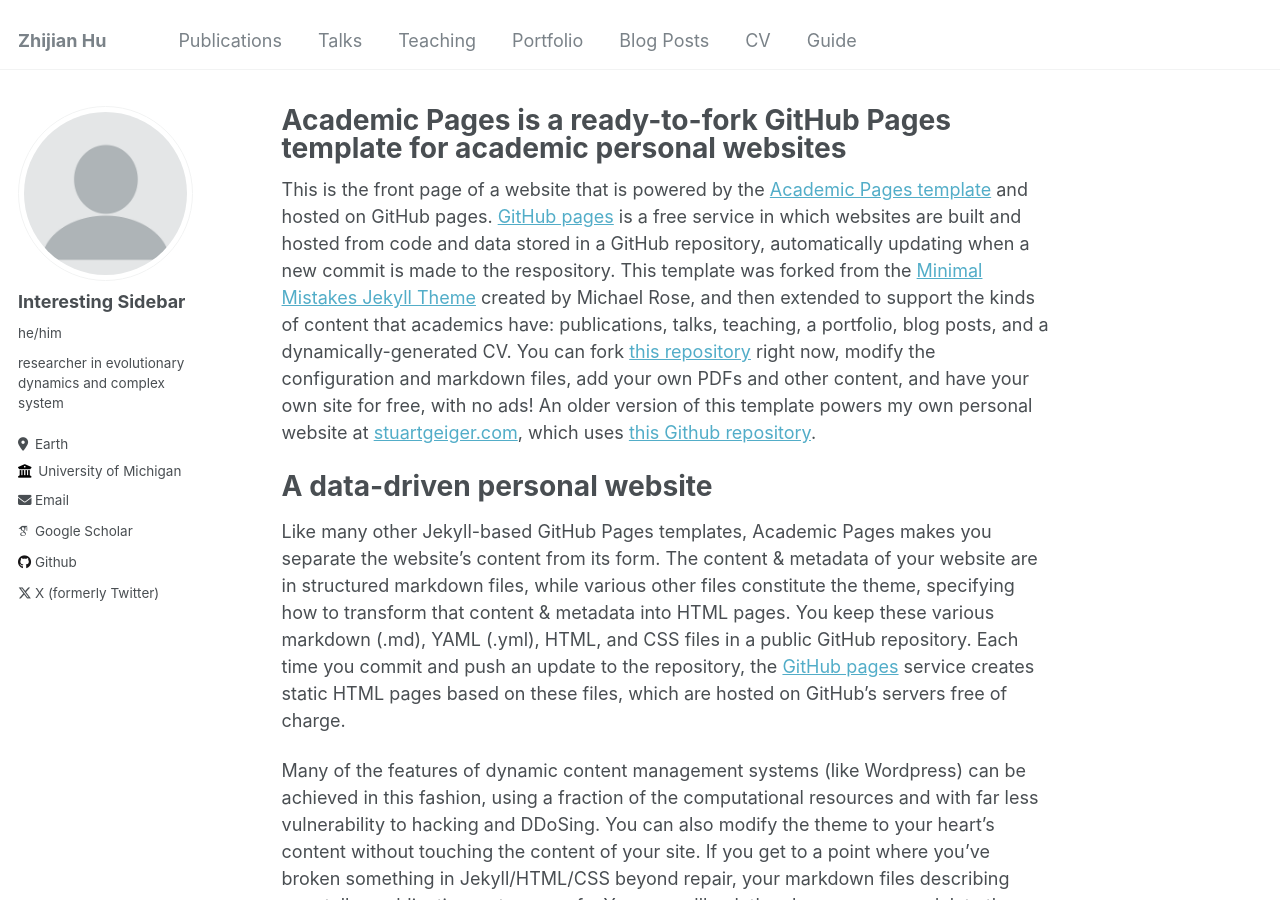
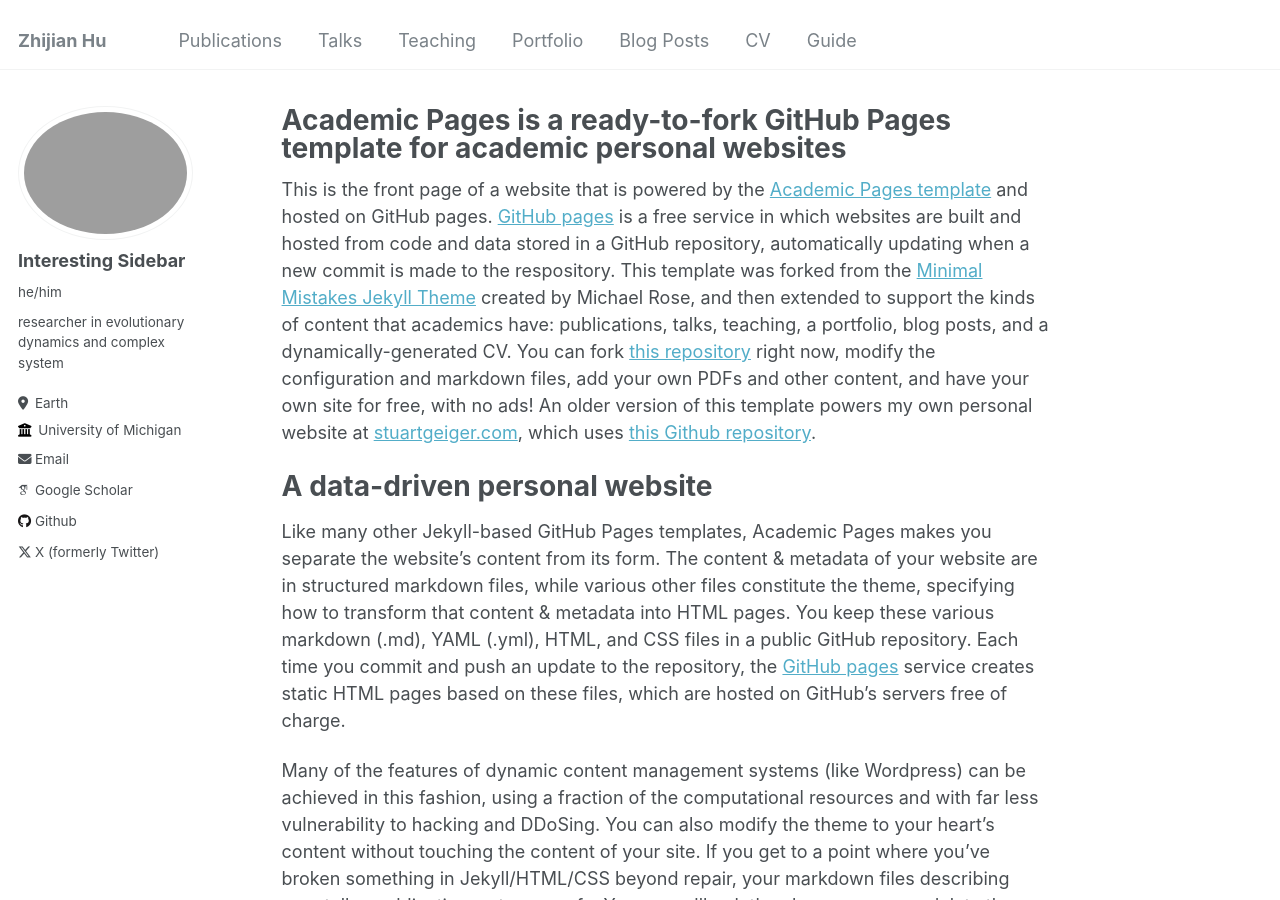
Before and after one commit to Zzzzzhijian/Zzzzzhijian.github.io, a Jekyll site: the page built from _pages/about.md, in a window 1280 px wide and 900 px high. Built offline with Jekyll 4.4.1, drawn with Linux system fonts in a browser that asks for light colours; some web fonts are replaced.

Commit message:
added images/AvatarTreeOfLife.JPG

```diff
--- a/_config.yml
+++ b/_config.yml
@@ -21,7 +21,7 @@
 #               Additional customization can be done by editing /_includes/author-profile.html
 author:
   # Biographic information
-  avatar           : "profile.png"
+  avatar           : "AvatarTreeOfLife.jpg" # "profile.png"
   name             : "Interesting Sidebar" # your sidebar name
   pronouns         : "he/him" # example: "she/her"
   bio              : "researcher in evolutionary dynamics and complex system" # Short biography for the left-hand sidebar
```
Also changed, not shown: 1 other file.
